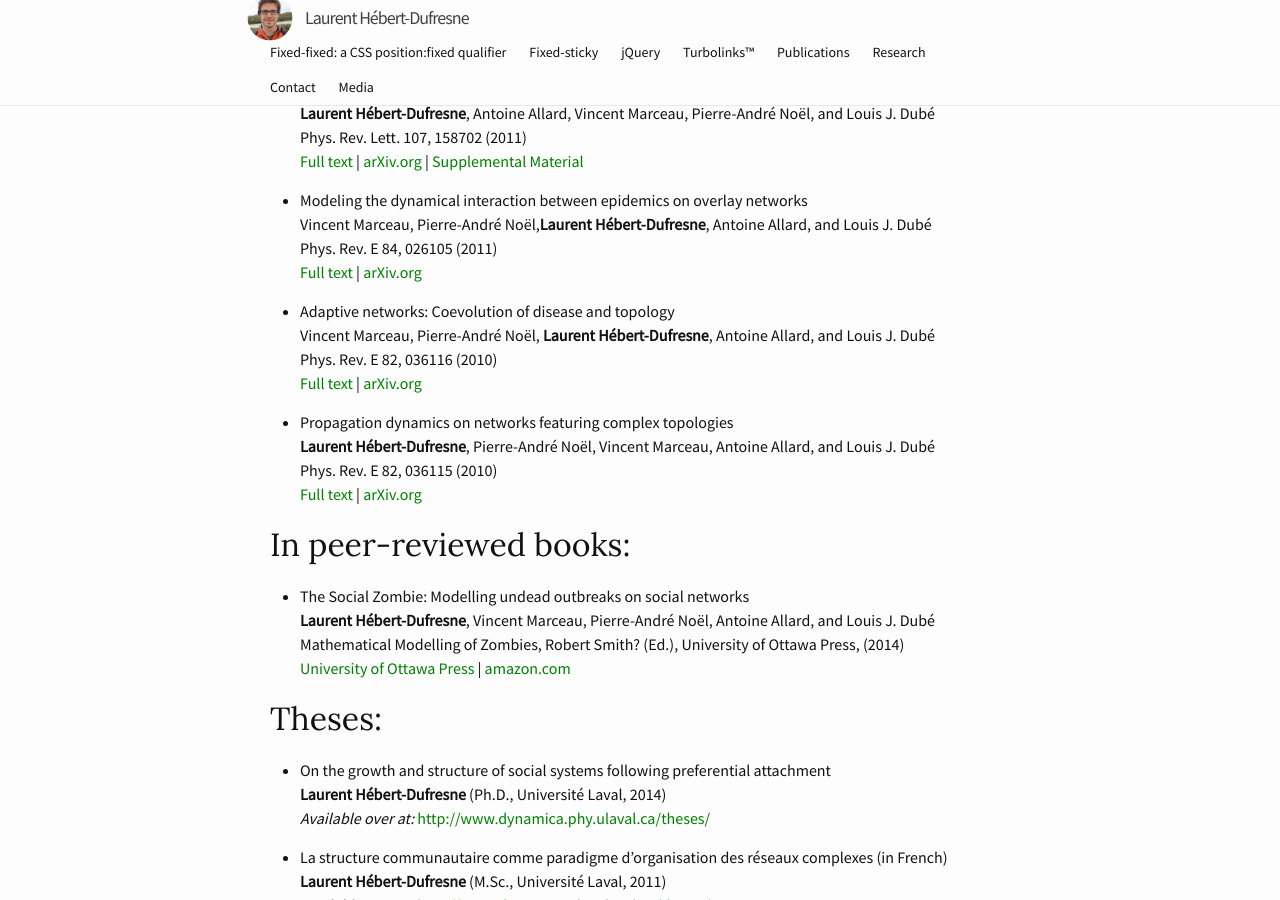
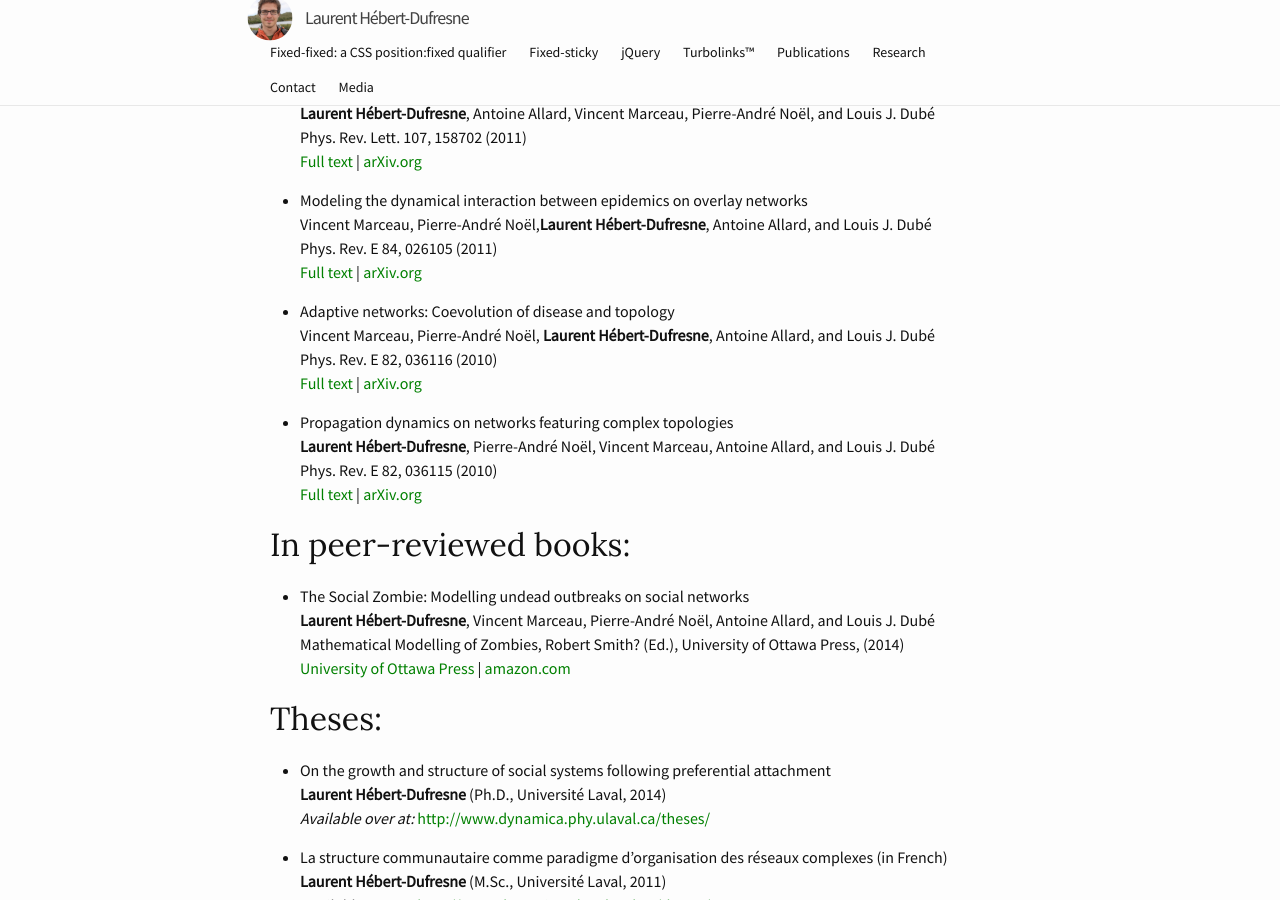
Before and after one commit to laurenthebertdufresne/laurenthebertdufresne.github.io, a Jekyll site: the page built from _pages/publications.md, in a window 1280 px wide and 900 px high, scrolled down 3826 px. Built offline with Jekyll 4.4.1, drawn with Linux system fonts in a browser that asks for light colours.

Commit message:
Enlever lien vers SM

```diff
--- a/_pages/publications.md
+++ b/_pages/publications.md
@@ -160,7 +160,7 @@ weight: 3
 *   Structural Preferential Attachment: Network Organization beyond the Link
     **Laurent Hébert-Dufresne**, Antoine Allard, Vincent Marceau, Pierre-André Noël, and Louis J. Dubé
     Phys. Rev. Lett. 107, 158702 (2011)
-    [Full text](http://dx.doi.org/10.1103/PhysRevLett.107.158702) | [arXiv.org](http://arxiv.org/abs/1105.5980) | [Supplemental Material](http://www.dynamica.phy.ulaval.ca/fileadmin/publications/hebertdufresne11_prl_sm.pdf)
+    [Full text](http://dx.doi.org/10.1103/PhysRevLett.107.158702) | [arXiv.org](http://arxiv.org/abs/1105.5980)
 
 *   Modeling the dynamical interaction between epidemics on overlay networks
     Vincent Marceau, Pierre-André Noël,**Laurent Hébert-Dufresne**, Antoine Allard, and Louis J. Dubé
```
